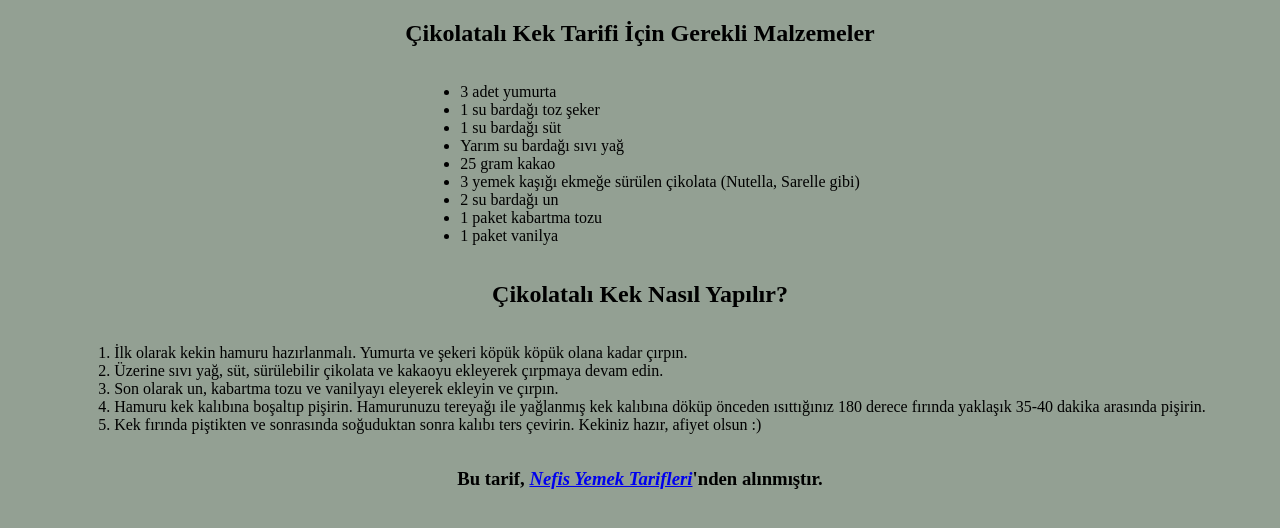
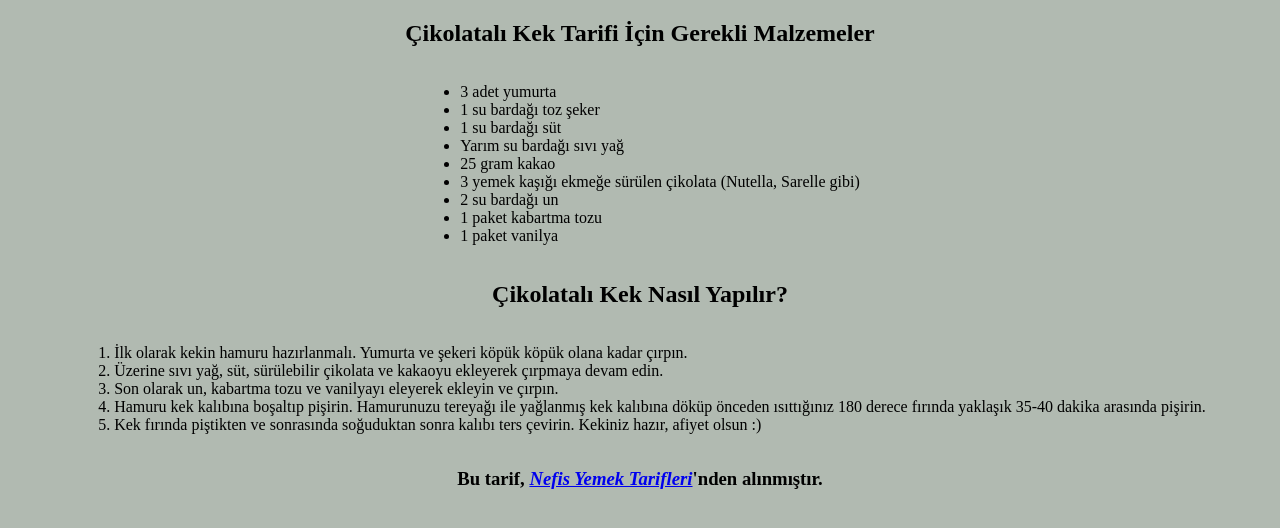
Before and after one commit to bademayberk/Egitim_Dosyalari, a plain HTML site: page Kodluyoruz-HTML-3.Odev/index.html in a window 1280 px wide. Drawn offline with Linux system fonts and the light colour scheme.

Commit message:
index.html dosyası güncellendi.

```diff
--- a/Kodluyoruz-HTML-3.Odev/index.html
+++ b/Kodluyoruz-HTML-3.Odev/index.html
@@ -6,7 +6,7 @@
     <meta name="viewport" content="width=device-width, initial-scale=1.0">
     <title>Çikolatalı Kek Tarifi</title>
 </head>
-<body style="background-color: rgb(147, 160, 147);">
+<body style="background-color: rgb(177, 186, 177);">
     <div style="text-align: center;">
     <h2>Çikolatalı Kek Tarifi İçin Gerekli Malzemeler</h2>
     <ul style="display: inline-block; text-align: left;">
```
